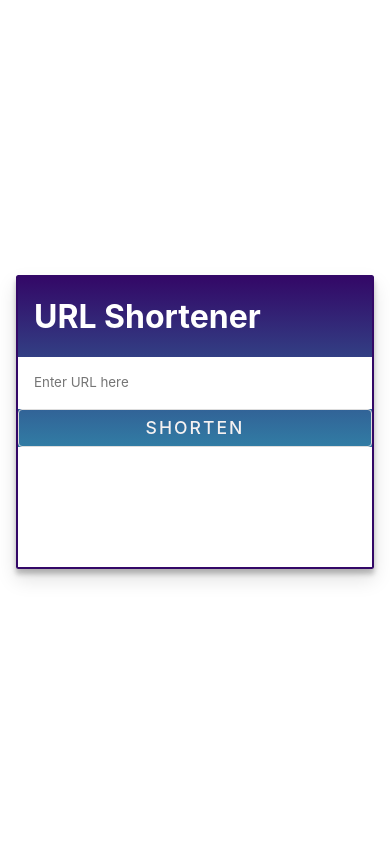
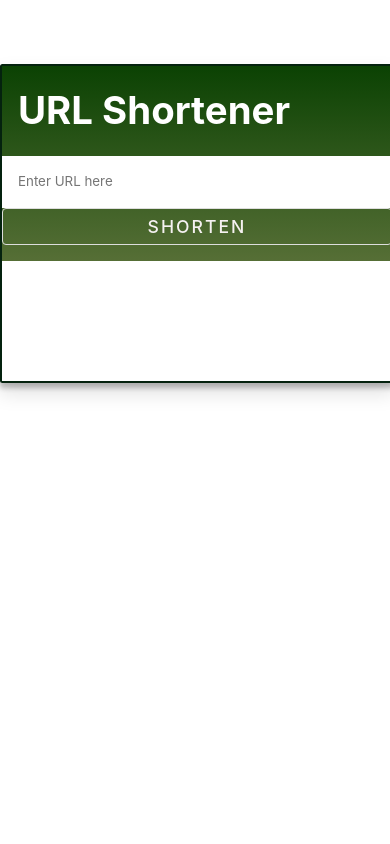
Before and after one commit to david-mateogit/urlshortener, a Django app: page / in a window 390 px wide. Run offline with Django 3.2, Linux system fonts and the light colour scheme.

Commit message:
responsive styles

```diff
--- a/templates/index.html
+++ b/templates/index.html
@@ -3,20 +3,16 @@
     *,
     *::before,
     *::after {
-      box-sizing: border-box;
-    }
-
-    body,
-    section {
-      display: flex;
-      align-items: center;
-      justify-content: center;
-      padding: 1rem;
+      box-sizing: inherit;
+      padding: 0;
+      margin: 0;
     }
 
     body {
-      min-height: 100vh;
-      font-family: "Lato", sans-serif;
+     font-family: -apple-system, BlinkMacSystemFont, San Francisco,
+        Helvetica Neue, Helvetica, Ubuntu, Roboto, Noto, Segoe UI, Arial,
+        sans-serif;
+      font-size: 1.2rem;
       line-height: 1.5;
       color: #111;
     }
@@ -24,11 +20,12 @@
     main {
       max-width: 720px;
       width: 100%;
-      border: 2.5px solid #330867;
+      border: 2.5px solid #04220e;
       border-radius: 2.5px;
       box-shadow: 0 10px 20px rgba(17, 17, 17, 0.125),
         0 5px 5px rgba(17, 17, 17, 0.25);
-      background-image: linear-gradient(to top, #30cfd0 0%, #330867 100%);
+      background-image: linear-gradient(to top, #848a55 0%, #0b4203 100%);
+      margin: 4rem auto;
     }
 
     h1 {
@@ -37,9 +34,9 @@
     }
 
     #h2 {
-      margin-top: -1.5rem;
-      margin-bottom: 2.5rem;
+      margin: 1rem;
     }
+
     input,
     button {
       font-family: inherit;
@@ -78,24 +75,6 @@
       min-height: 120px;
       text-align: center;
       background-color: white;
-    }
-
-    html {
-      box-sizing: border-box;
-    }
-
-    *,
-    *::before,
-    *::after {
-      box-sizing: inherit;
-      padding: 0;
-      margin: 0;
-    }
-
-    body {
-      font-family: -apple-system, BlinkMacSystemFont, San Francisco,
-        Helvetica Neue, Helvetica, Ubuntu, Roboto, Noto, Segoe UI, Arial,
-        sans-serif;
     }
 
     .hidden {
@@ -141,10 +120,13 @@
       padding-right: 30px;
     }
 
-    .share-button,
+    .share-button {
+      margin: 1rem;
+    }
+
     .share-dialog {
       position: absolute;
-      top: 60%;
+      top: 10%;
       left: 50%;
       transform: translate(-50%, -50%);
     }
@@ -205,6 +187,7 @@
       text-overflow: ellipsis;
       white-space: nowrap;
     }
+
   </style>
 </head>
 <main>
```
